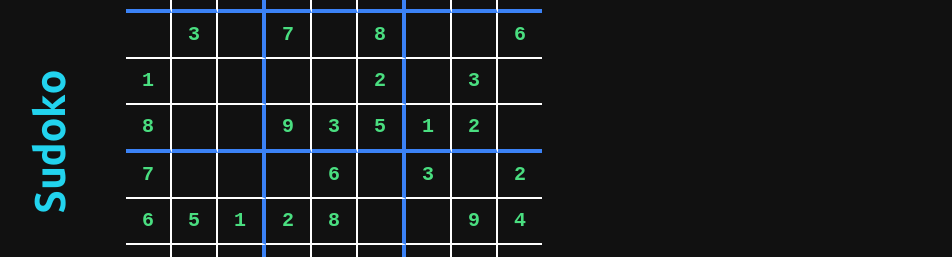
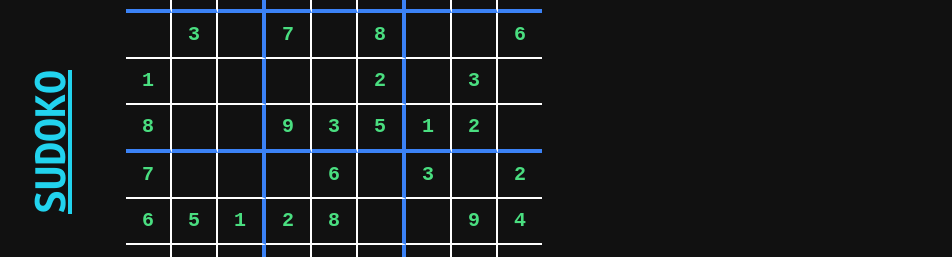
Before and after one commit to Mo2men-dev/backtracking_visualization, a React (Vite) app: page / in a window 1280 px wide. Shown: the part 270-527 px from the top of the page, without its empty margins (306-1258 px from the left). Built offline with nearby package versions, Linux system fonts and the light colour scheme.

Commit message:
Refactoring: switched to react-router navgiation

```diff
--- a/package.json
+++ b/package.json
@@ -12,7 +12,8 @@
   "dependencies": {
     "react": "^18.2.0",
     "react-dom": "^18.2.0",
-    "react-icons": "^5.3.0"
+    "react-icons": "^5.3.0",
+    "react-router-dom": "^6.26.2"
   },
   "devDependencies": {
     "@types/react": "^18.2.56",
--- a/src/App.tsx
+++ b/src/App.tsx
@@ -7,17 +7,27 @@ import Controls from './components/Controls'
 import Display from './components/Display'
 import Navbar from './components/Navbar'
 import Footer from './components/Footer'
-import { getTitle } from './utils/utils'
 import { reset } from './utils/controls'
+import { useLocation } from 'react-router-dom'
 
 function App() {
     // Get the global state
     const globalState = useGlobalState()
+    const path = useLocation().pathname.split('/')[1]
 
-    const [title, setTitle] = useState(globalState.problem)
+    switch (path) {
+        case 'sudoko':
+            globalState.problem = 'sudoko'
+            break
+        case 'n-queens':
+            globalState.problem = 'n-queens'
+            break
+        default:
+            globalState.problem = 'sudoko'
+    }
 
     // TODO: Function to generate a random grids
-    globalState.initalGrid = globalState.problem === 'Sudoko' ? [
+    globalState.initalGrid = globalState.problem === 'sudoko' ? [
         [0,9,0,1,2,0,4,6,5],
         [0,0,0,8,5,6,9,0,3],
         [0,1,0,0,9,4,0,0,8],
@@ -41,8 +51,8 @@ function App() {
     const [grid, setGrid] = useState<number[][]>(globalState.initalGrid)
     const [animationDone, setAnimationDone] = useState(false)
 
-    function handleHashChange() {
-        globalState.initalGrid = globalState.problem === 'Sudoko' ? [
+    useEffect(() => {
+        globalState.initalGrid = globalState.problem === 'sudoko' ? [
             [0,9,0,1,2,0,4,6,5],
             [0,0,0,8,5,6,9,0,3],
             [0,1,0,0,9,4,0,0,8],
@@ -58,31 +68,19 @@ function App() {
             [0,0,0,0],
             [0,0,0,0]
         ]
-
-        const title = getTitle()
-        globalState.problem = title
-        setTitle(title)
-
-        globalState.gridSize = title === 'Sudoko' ? Math.sqrt(globalState.initalGrid[0].length) : globalState.initalGrid.length
+        globalState.initalGridCopy = globalState.initalGrid.map(row => row.slice())
+        globalState.gridSize = globalState.problem === 'sudoko' ? Math.sqrt(globalState.initalGrid[0].length) : globalState.initalGrid.length
         setGrid(globalState.initalGrid)
         reset(setGrid, globalState)
-    }
 
-    useEffect(() => {
-        // Listen to hash changes
-        window.addEventListener('hashchange', () => handleHashChange());
-
-        // Cleanup listener on component unmount
-        return () => window.removeEventListener('hashchange', () => handleHashChange());
-    }, []);
-
-    useEffect(() => {
         // Show answer without animation
         if (!globalState.animate) {
             setGrid(globalState.initalGridCopy)
             return
         }
+    }, [globalState.steps])
 
+    useEffect(() => {
         // Play animation
         const interval = setInterval(() => {
         if (!globalState.pause) {
@@ -115,13 +113,13 @@ function App() {
     }, globalState.animationSpeed)
 
         return () => clearInterval(interval)
-    }, [globalState.steps, globalState.animationSpeed])
+    }, [globalState.animationSpeed])
 
     return (
         <HorizontalSection styles='h-full'>
             <Navbar />
             <VerticalSection styles='w-full h-full'>
-                <Title title={title} />
+                <Title title={globalState.problem} />
                 <Display grid={grid} setGrid={setGrid} animationDone={animationDone} />
                 <Controls setGrid={setGrid} />
             </VerticalSection>
--- a/src/components/Cell.tsx
+++ b/src/components/Cell.tsx
@@ -2,8 +2,7 @@ import { useGlobalState } from '../context/state'
 import { border } from '../utils/styling'
 
 function Cell({ cellVal, i, j }: { cellVal: number, i: number, j: number, }) {
-    const { currCell, animate, initalGrid } = useGlobalState()
-    const gridSize = Math.sqrt(initalGrid.length)
+    const { currCell, animate, initalGrid, gridSize } = useGlobalState()
 
     return (
         <div key={j} className={`px-4 py-2 transition-all select-none font-bold text-xl ${border(i, j, gridSize)} ${ (currCell.r === i && currCell.c === j + 1) && animate ? 'bg-blue-400 bg-opacity-25' : '' }`}>
--- a/src/components/Grid.tsx
+++ b/src/components/Grid.tsx
@@ -3,7 +3,7 @@ import Cell from './Cell'
 import Tile from './Tile'
 
 function Grid({ grid }: { grid: number[][] }) {
-    const globalState = useGlobalState()
+    const { problem } = useGlobalState()
 
     return (
         <div className='w-fit h-fit'>
@@ -13,7 +13,7 @@ function Grid({ grid }: { grid: number[][] }) {
                         <div key={i} className='flex'>
                             {
                                 row.map((cell, j) => {
-                                        return globalState.problem === 'Sudoko' ? <Cell key={j} cellVal={cell} i={i} j={j} /> : <Tile key={j} cellVal={cell} i={i} j={j} />
+                                        return problem === "" || problem === 'sudoko' ? <Cell key={j} cellVal={cell} i={i} j={j} /> : <Tile key={j} cellVal={cell} i={i} j={j} />
                                     })
                                 }
                             </div>
--- a/src/components/Navbar.tsx
+++ b/src/components/Navbar.tsx
@@ -1,9 +1,11 @@
+import { Link } from "react-router-dom"
+
 function Navbar() {
   return (
     <nav className='flex pb-4 justify-center w-full'>
-        <div className="bg-blue-600 px-2 py-2 outline-dotted flex outline-2 rounded-b-md transition-all shadow-md [&>*]:mx-2">
-            <a className="hover:underline" href="#sudoko">Sudoko</a>
-            <a className="hover:underline" href="#queens">N-Queens</a>
+        <div className="bg-blue-600 px-2 py-2 flex outline-2 rounded-b-md transition-all outline-dotted [&>*]:mx-2">
+            <Link reloadDocument className="hover:underline" to="/">Sudoko</Link>
+            <Link reloadDocument className="hover:underline" to="/n-queens">N-Queens</Link>
         </div>
     </nav>
   )
--- a/src/components/Tile.tsx
+++ b/src/components/Tile.tsx
@@ -6,13 +6,13 @@ function Tile({ cellVal, i, j }: { cellVal:number, i: number, j: number }) {
     const { currCell, animate, gridSize } = useGlobalState()
 
     return (
-        <div key={j} className={`transition-all p-7 w-fit h-fit select-none ${checkeredBackground(i, j)} ${roundedCorners(i, j, gridSize)} ${(currCell.r === i && currCell.c === j + 1) && animate ? 'bg-opacity-25' : '' }`}>
+        <div key={j} className={`transition-all p-5 w-fit h-fit select-none ${checkeredBackground(i, j)} ${roundedCorners(i, j, gridSize)} ${(currCell.r === i && currCell.c === j + 1) && animate ? 'bg-opacity-25' : '' }`}>
                 { cellVal === 0 ?
                     <span className="opacity-0">
-                        <GiChessQueen className="text-3xl" />
+                        <GiChessQueen className="text-5xl" />
                     </span> :
                     <span>
-                        <GiChessQueen className="text-3xl" />
+                        <GiChessQueen className="text-5xl" />
                     </span>
                 }
         </div>
--- a/src/components/Title.tsx
+++ b/src/components/Title.tsx
@@ -3,8 +3,8 @@ function Title({ title }: { title: string }) {
         <div key={title} className='justify-end items-center flex flex-1'>
             <div className='animate-fade-in-right'>
                 <h1
-                className={`text-5xl font-bold h-fit origin-center -rotate-90 text-nowrap ${ title === 'Sudoko' ? 'text-cyan-400 font-ubuntu' : 'text-orange-200 font-ptserif' }`}>
-                    {title}
+                className={`text-5xl font-bold h-fit origin-center underline -rotate-90 text-nowrap ${ title === 'sudoko' ? 'text-cyan-400 font-ubuntu' : 'text-orange-200 font-ptserif' }`}>
+                    {title.toUpperCase()}
                 </h1>
             </div>
         </div>
--- a/src/context/state.tsx
+++ b/src/context/state.tsx
@@ -27,7 +27,7 @@ const initalState: IntialStateType = {
     currAnimationIndx: 0,
     animationSpeed: 250,
     pause: true,
-    problem: "Sudoko",
+    problem: "sudoko",
 }
 
 const GlobalStateContext = createContext(initalState)
--- a/src/main.tsx
+++ b/src/main.tsx
@@ -4,11 +4,23 @@ import App from './App.tsx'
 import './index.css'
 
 import { GlobalStateProvider } from './context/state.tsx'
+import { createBrowserRouter, RouterProvider } from "react-router-dom"
+
+const router = createBrowserRouter([
+    {
+        path: "/",
+        element: <App />
+    },
+    {
+        path: "/n-queens",
+        element: <App />
+    }
+])
 
 ReactDOM.createRoot(document.getElementById('root')!).render(
   <React.StrictMode>
     <GlobalStateProvider>
-      <App />
+        <RouterProvider router={router} />
     </GlobalStateProvider>
   </React.StrictMode>,
 )
--- a/src/utils/controls.ts
+++ b/src/utils/controls.ts
@@ -21,10 +21,10 @@ export function play(startingIndex: number = 0, setGrid: React.Dispatch<React.Se
 
     // Solve the grid and store the steps (Trigger the useEffect)
     switch (globalState.problem) {
-        case 'Sudoko':
+        case 'sudoko':
             solveSudoko(globalState.initalGridCopy, 0, 0, globalState.steps, globalState.gridSize)
             break
-        case 'N-Queens':
+        case 'n-queens':
             solveQueens(globalState.initalGridCopy, 0, 0, globalState.steps, globalState.gridSize)
             break
         default:
--- a/src/utils/utils.ts
+++ b/src/utils/utils.ts
@@ -1,13 +1,13 @@
-export function getTitle() {
-    const url = document.URL
-    const title = url.split('#')[1]
+// export function getTitle() {
+//     const url = document.URL
+//     const title = url.split('#')[1]
 
-    switch (title) {
-        case 'sudoko':
-            return 'Sudoko'
-        case 'queens':
-            return "N-Queens"
-    }
+//     switch (title) {
+//         case 'sudoko':
+//             return 'Sudoko'
+//         case 'queens':
+//             return "N-Queens"
+//     }
 
-    return 'Sudoko'
-}
+//     return 'Sudoko'
+// }
```
Also changed, not shown: src/components/Controls.tsx (indentation only), 1 other file (tests, documents, lock files or other folders). Lines whose indentation alone changed are shown as unchanged.
